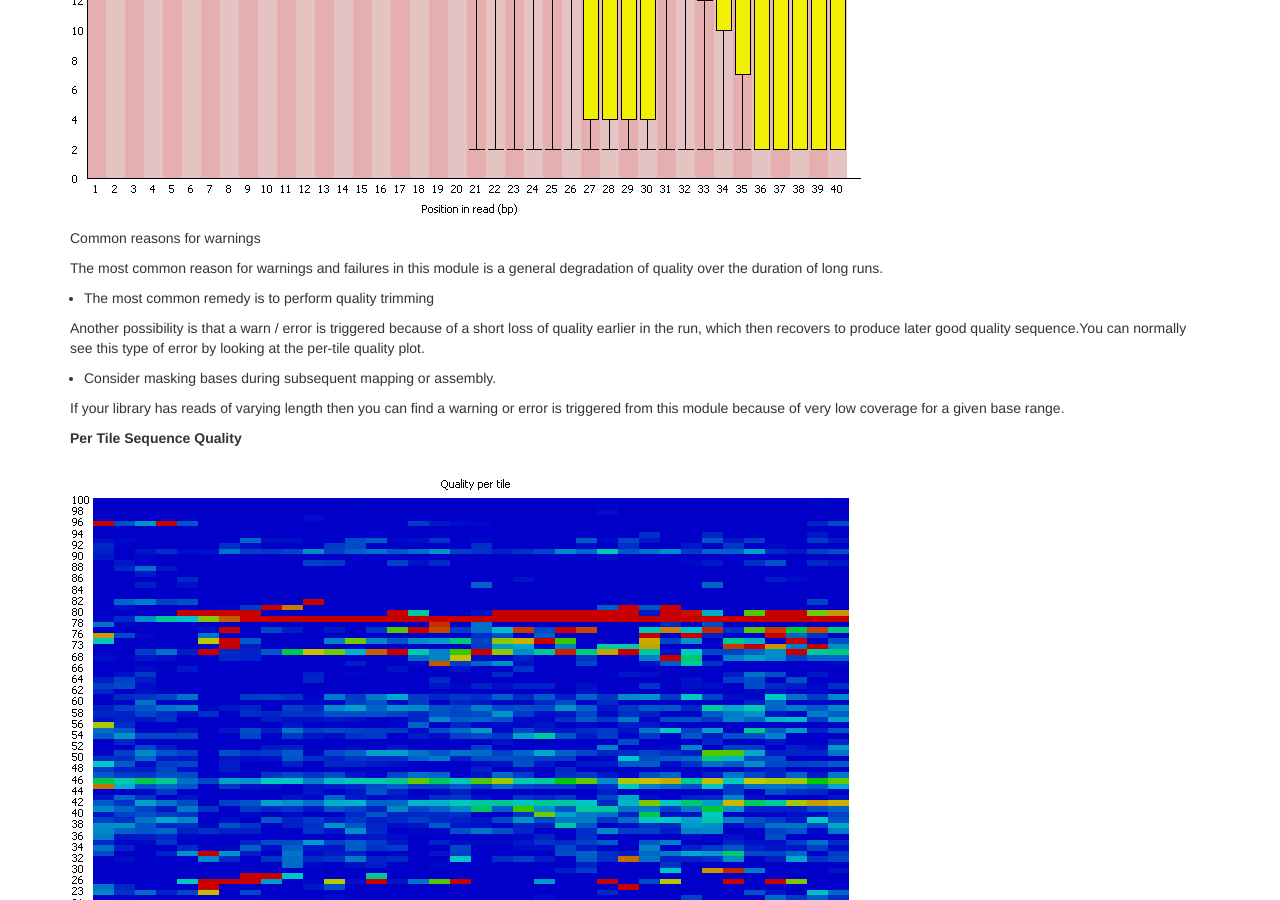
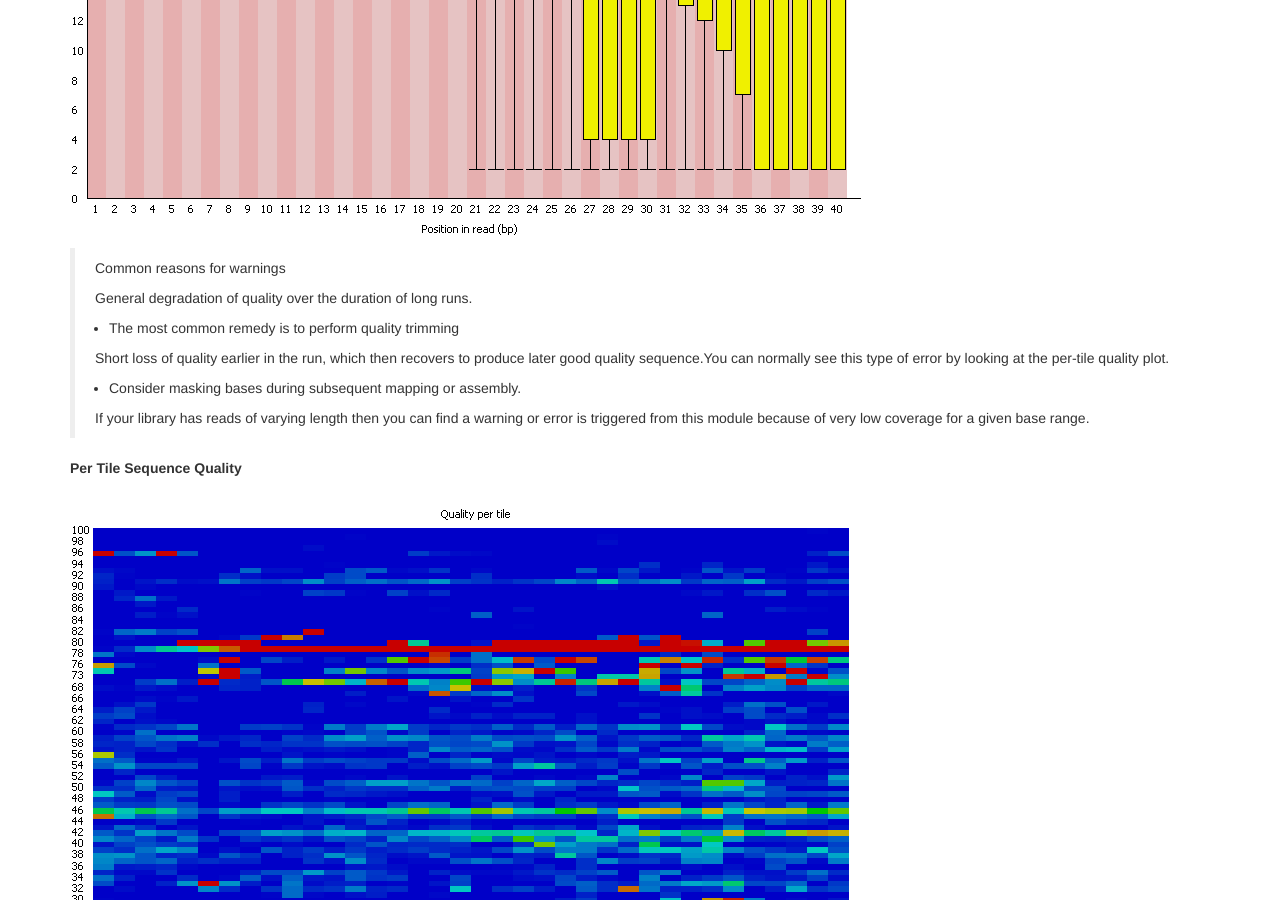
Before and after one commit to GTK-lab/introNGS, a Jekyll site: the page built from _episodes/01-fastqc.md, in a window 1280 px wide and 900 px high, scrolled down 1379 px. Built offline with Jekyll 4.4.1, drawn with Linux system fonts in a browser that asks for light colours; some of the changed text lies outside the part shown.

Commit message:
Updated 01-fastqc
Making content less wordy

```diff
--- a/_episodes/01-fastqc.md
+++ b/_episodes/01-fastqc.md
@@ -21,13 +21,13 @@ Before analysing sequencing data to draw biological conclusions you should alway
 
 FastQC aims to provide a QC report which can spot problems which originate either in the sequencer or in the starting library material.
 
-**Downloading FastQC**
-~~~
-wget http://www.bioinformatics.babraham.ac.uk/projects/fastqc/fastqc_v0.11.5.zip
-unzip fastqc_v0.11.5.zip
-cd FastQC
-chmod +x fastqc
-~~~
+> ##Downloading FastQC**
+> ~~~
+> wget http://www.bioinformatics.babraham.ac.uk/projects/fastqc/fastqc_v0.11.5.zip
+> unzip fastqc_v0.11.5.zip
+> cd FastQC
+> chmod +x fastqc
+> ~~~
 {:.bash}
 
 ## A review on the illumina sequencing technology
@@ -50,17 +50,18 @@ Fastqc will produce a .html file which is the quality checking output. Further d
 
 ![Per Base Sequence Quality]({{ page.root }}/fig/per_base_quality.png)
 
-Common reasons for warnings
+> Common reasons for warnings
+>
+> General degradation of quality over the duration of long runs.
+>
+> * The most common remedy is to perform quality trimming
+>
+> Short loss of quality earlier in the run, which then recovers to produce later good quality sequence.You can normally see this type of error by looking at the per-tile quality plot.
+>
+> * Consider masking bases during subsequent mapping or assembly.
+>
+> If your library has reads of varying length then you can find a warning or error is triggered from this module because of very low coverage for a given base range.
 
-The most common reason for warnings and failures in this module is a general degradation of quality over the duration of long runs.
-
-* The most common remedy is to perform quality trimming
-
-Another possibility is that a warn / error is triggered because of a short loss of quality earlier in the run, which then recovers to produce later good quality sequence.You can normally see this type of error by looking at the per-tile quality plot.
-
-* Consider masking bases during subsequent mapping or assembly.
-
-If your library has reads of varying length then you can find a warning or error is triggered from this module because of very low coverage for a given base range.
 
 **Per Tile Sequence Quality**
 
```
